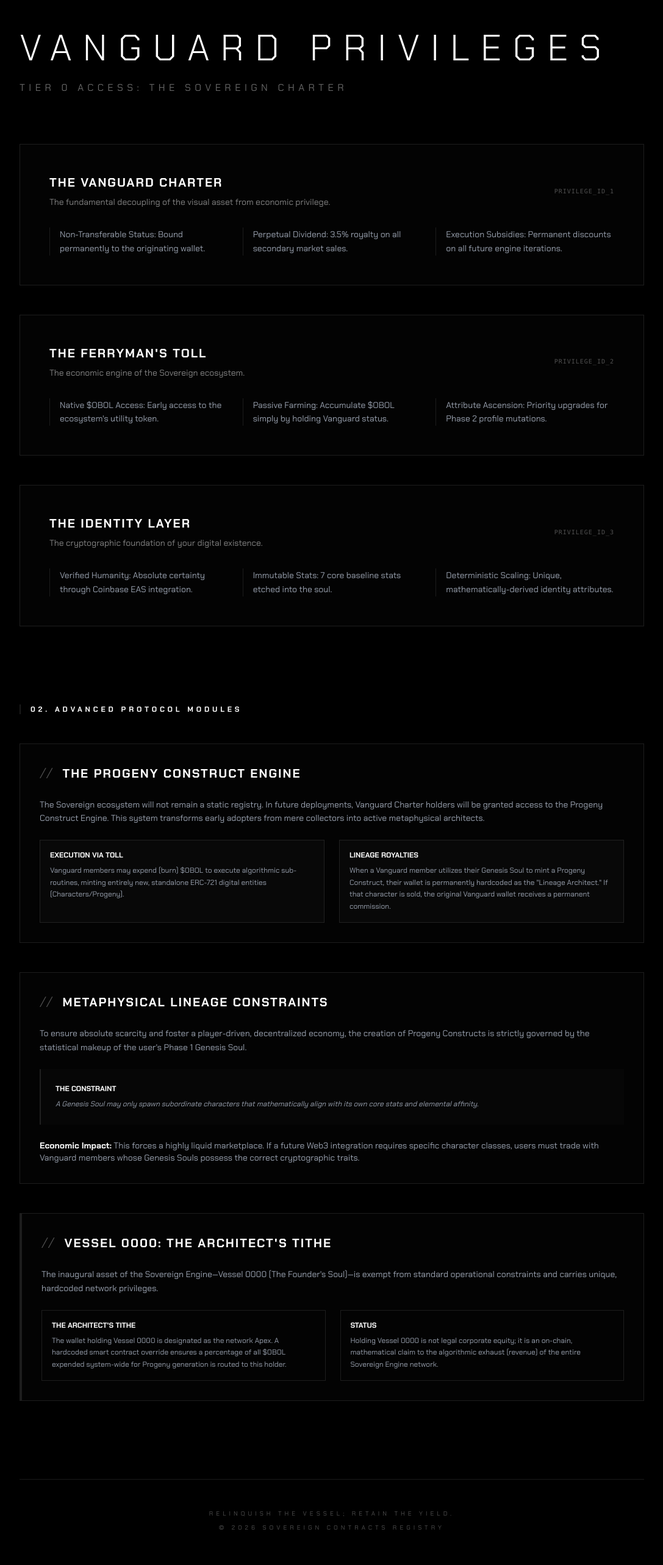
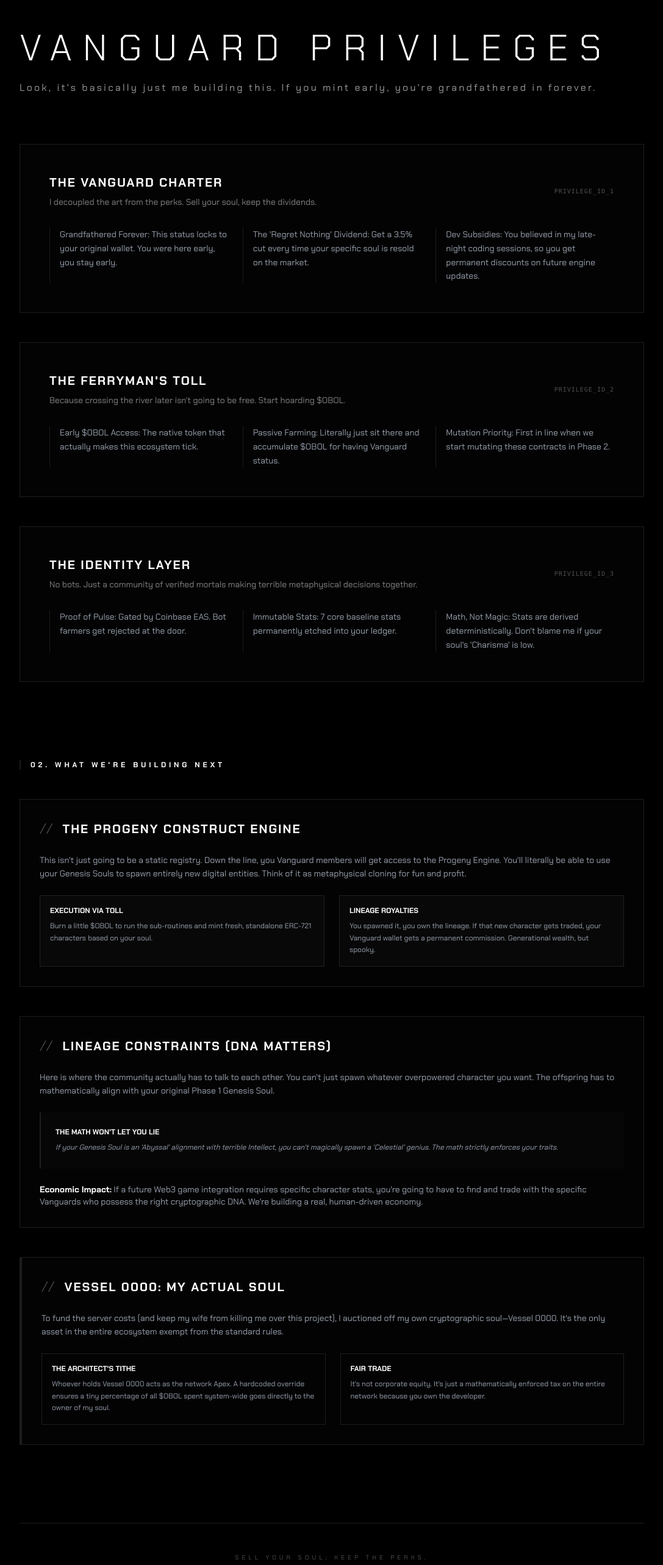
Before and after one commit to 477heat/sovereign-portal, a Next.js app: page /vanguard in a window 1280 px wide. Shown: the part 160-2726 px from the top of the page at 61% size, without its empty margins (96-1183 px from the left). Built offline with nearby package versions, Linux system fonts and the light colour scheme.

Commit message:
Vanguard Warm Page.

```diff
--- a/app/vanguard/page.tsx
+++ b/app/vanguard/page.tsx
@@ -4,29 +4,29 @@ export default function VanguardPrivilegesPage() {
   const privileges = [
     {
       title: "The Vanguard Charter",
-      description: "The fundamental decoupling of the visual asset from economic privilege.",
+      description: "I decoupled the art from the perks. Sell your soul, keep the dividends.",
       items: [
-        "Non-Transferable Status: Bound permanently to the originating wallet.",
-        "Perpetual Dividend: 3.5% royalty on all secondary market sales.",
-        "Execution Subsidies: Permanent discounts on all future engine iterations."
+        "Grandfathered Forever: This status locks to your original wallet. You were here early, you stay early.",
+        "The 'Regret Nothing' Dividend: Get a 3.5% cut every time your specific soul is resold on the market.",
+        "Dev Subsidies: You believed in my late-night coding sessions, so you get permanent discounts on future engine updates."
       ]
     },
     {
       title: "The Ferryman's Toll",
-      description: "The economic engine of the Sovereign ecosystem.",
+      description: "Because crossing the river later isn't going to be free. Start hoarding $OBOL.",
       items: [
-        "Native $OBOL Access: Early access to the ecosystem's utility token.",
-        "Passive Farming: Accumulate $OBOL simply by holding Vanguard status.",
-        "Attribute Ascension: Priority upgrades for Phase 2 profile mutations."
+        "Early $OBOL Access: The native token that actually makes this ecosystem tick.",
+        "Passive Farming: Literally just sit there and accumulate $OBOL for having Vanguard status.",
+        "Mutation Priority: First in line when we start mutating these contracts in Phase 2."
       ]
     },
     {
       title: "The Identity Layer",
-      description: "The cryptographic foundation of your digital existence.",
+      description: "No bots. Just a community of verified mortals making terrible metaphysical decisions together.",
       items: [
-        "Verified Humanity: Absolute certainty through Coinbase EAS integration.",
-        "Immutable Stats: 7 core baseline stats etched into the soul.",
-        "Deterministic Scaling: Unique, mathematically-derived identity attributes."
+        "Proof of Pulse: Gated by Coinbase EAS. Bot farmers get rejected at the door.",
+        "Immutable Stats: 7 core baseline stats permanently etched into your ledger.",
+        "Math, Not Magic: Stats are derived deterministically. Don't blame me if your soul's 'Charisma' is low."
       ]
     }
   ];
@@ -49,8 +49,8 @@ export default function VanguardPrivilegesPage() {
           <h1 className="text-4xl md:text-6xl font-light uppercase tracking-[0.3em] mb-6">
             Vanguard Privileges
           </h1>
-          <p className="text-base tracking-[0.4em] opacity-40 uppercase">
-            Tier 0 Access: The Sovereign Charter
+          <p className="text-base tracking-[0.2em] opacity-60">
+            Look, it's basically just me building this. If you mint early, you're grandfathered in forever.
           </p>
         </header>
 
@@ -82,7 +82,7 @@ export default function VanguardPrivilegesPage() {
         {/* ADVANCED PROTOCOL MODULES */}
         <section className="mb-32">
           <h2 className="text-xs font-bold uppercase tracking-[0.4em] text-white mb-12 border-l-2 border-white pl-4">
-            02. Advanced Protocol Modules
+            02. What We're Building Next
           </h2>
 
           <div className="space-y-12">
@@ -94,19 +94,19 @@ export default function VanguardPrivilegesPage() {
               </div>
               <div className="space-y-6 text-sm text-gray-400 leading-relaxed">
                 <p>
-                  The Sovereign ecosystem will not remain a static registry. In future deployments, Vanguard Charter holders will be granted access to the Progeny Construct Engine. This system transforms early adopters from mere collectors into active metaphysical architects.
+                  This isn't just going to be a static registry. Down the line, you Vanguard members will get access to the Progeny Engine. You'll literally be able to use your Genesis Souls to spawn entirely new digital entities. Think of it as metaphysical cloning for fun and profit.
                 </p>
                 <div className="grid grid-cols-1 md:grid-cols-2 gap-6 mt-6">
                   <div className="p-4 bg-white/[0.02] border border-white/5">
                     <h4 className="text-xs font-bold uppercase text-white mb-2">Execution via Toll</h4>
                     <p className="text-xs leading-relaxed">
-                      Vanguard members may expend (burn) $OBOL to execute algorithmic sub-routines, minting entirely new, standalone ERC-721 digital entities (Characters/Progeny).
+                      Burn a little $OBOL to run the sub-routines and mint fresh, standalone ERC-721 characters based on your soul.
                     </p>
                   </div>
                   <div className="p-4 bg-white/[0.02] border border-white/5">
                     <h4 className="text-xs font-bold uppercase text-white mb-2">Lineage Royalties</h4>
                     <p className="text-xs leading-relaxed">
-                      When a Vanguard member utilizes their Genesis Soul to mint a Progeny Construct, their wallet is permanently hardcoded as the "Lineage Architect." If that character is sold, the original Vanguard wallet receives a permanent commission.
+                      You spawned it, you own the lineage. If that new character gets traded, your Vanguard wallet gets a permanent commission. Generational wealth, but spooky.
                     </p>
                   </div>
                 </div>
@@ -117,20 +117,20 @@ export default function VanguardPrivilegesPage() {
             <div className="group p-8 border border-white/10 bg-white/[0.01]">
               <div className="flex items-center gap-4 mb-6">
                 <span className="text-2xl font-light opacity-30">//</span>
-                <h3 className="text-xl font-bold uppercase tracking-widest text-white">Metaphysical Lineage Constraints</h3>
+                <h3 className="text-xl font-bold uppercase tracking-widest text-white">Lineage Constraints (DNA Matters)</h3>
               </div>
               <div className="space-y-6 text-sm text-gray-400 leading-relaxed">
                 <p>
-                  To ensure absolute scarcity and foster a player-driven, decentralized economy, the creation of Progeny Constructs is strictly governed by the statistical makeup of the user's Phase 1 Genesis Soul.
+                  Here is where the community actually has to talk to each other. You can't just spawn whatever overpowered character you want. The offspring has to mathematically align with your original Phase 1 Genesis Soul.
                 </p>
                 <div className="p-6 border-l-2 border-white/20 bg-white/[0.01]">
-                  <h4 className="text-xs font-bold uppercase text-white mb-2">The Constraint</h4>
+                  <h4 className="text-xs font-bold uppercase text-white mb-2">The Math Won't Let You Lie</h4>
                   <p className="text-xs leading-relaxed italic">
-                    A Genesis Soul may only spawn subordinate characters that mathematically align with its own core stats and elemental affinity.
+                    If your Genesis Soul is an 'Abyssal' alignment with terrible Intellect, you can't magically spawn a 'Celestial' genius. The math strictly enforces your traits.
                   </p>
                 </div>
                 <p className="text-sm">
-                  <span className="text-white font-bold">Economic Impact:</span> This forces a highly liquid marketplace. If a future Web3 integration requires specific character classes, users must trade with Vanguard members whose Genesis Souls possess the correct cryptographic traits.
+                  <span className="text-white font-bold">Economic Impact:</span> If a future Web3 game integration requires specific character stats, you're going to have to find and trade with the specific Vanguards who possess the right cryptographic DNA. We're building a real, human-driven economy.
                 </p>
               </div>
             </div>
@@ -139,23 +139,23 @@ export default function VanguardPrivilegesPage() {
             <div className="group p-8 border border-white/10 bg-white/[0.01] border-l-4 border-l-white">
               <div className="flex items-center gap-4 mb-6">
                 <span className="text-2xl font-light opacity-30">//</span>
-                <h3 className="text-xl font-bold uppercase tracking-widest text-white">Vessel 0000: The Architect's Tithe</h3>
+                <h3 className="text-xl font-bold uppercase tracking-widest text-white">Vessel 0000: My Actual Soul</h3>
               </div>
               <div className="space-y-6 text-sm text-gray-400 leading-relaxed">
                 <p>
-                  The inaugural asset of the Sovereign Engine—Vessel 0000 (The Founder's Soul)—is exempt from standard operational constraints and carries unique, hardcoded network privileges.
+                  To fund the server costs (and keep my wife from killing me over this project), I auctioned off my own cryptographic soul—Vessel 0000. It's the only asset in the entire ecosystem exempt from the standard rules.
                 </p>
                 <div className="grid grid-cols-1 md:grid-cols-2 gap-6">
                   <div className="p-4 border border-white/10">
                     <h4 className="text-xs font-bold uppercase text-white mb-2">The Architect's Tithe</h4>
                     <p className="text-xs leading-relaxed">
-                      The wallet holding Vessel 0000 is designated as the network Apex. A hardcoded smart contract override ensures a percentage of all $OBOL expended system-wide for Progeny generation is routed to this holder.
+                      Whoever holds Vessel 0000 acts as the network Apex. A hardcoded override ensures a tiny percentage of all $OBOL spent system-wide goes directly to the owner of my soul.
                     </p>
                   </div>
                   <div className="p-4 border border-white/10">
-                    <h4 className="text-xs font-bold uppercase text-white mb-2">Status</h4>
+                    <h4 className="text-xs font-bold uppercase text-white mb-2">Fair Trade</h4>
                     <p className="text-xs leading-relaxed">
-                      Holding Vessel 0000 is not legal corporate equity; it is an on-chain, mathematical claim to the algorithmic exhaust (revenue) of the entire Sovereign Engine network.
+                      It's not corporate equity. It's just a mathematically enforced tax on the entire network because you own the developer.
                     </p>
                   </div>
                 </div>
@@ -166,8 +166,8 @@ export default function VanguardPrivilegesPage() {
 
         <footer className="mt-32 pt-12 border-t border-white/10 text-center">
           <div className="text-[10px] tracking-[0.5em] uppercase opacity-30 space-y-2">
-            <p>Relinquish the vessel; retain the yield.</p>
-            <p>&copy; 2026 Sovereign Contracts Registry</p>
+            <p>Sell your soul; keep the perks.</p>
+            <p>&copy; 2026 Sovereign Engine // Built with too much coffee by one guy.</p>
           </div>
         </footer>
       </div>
```
